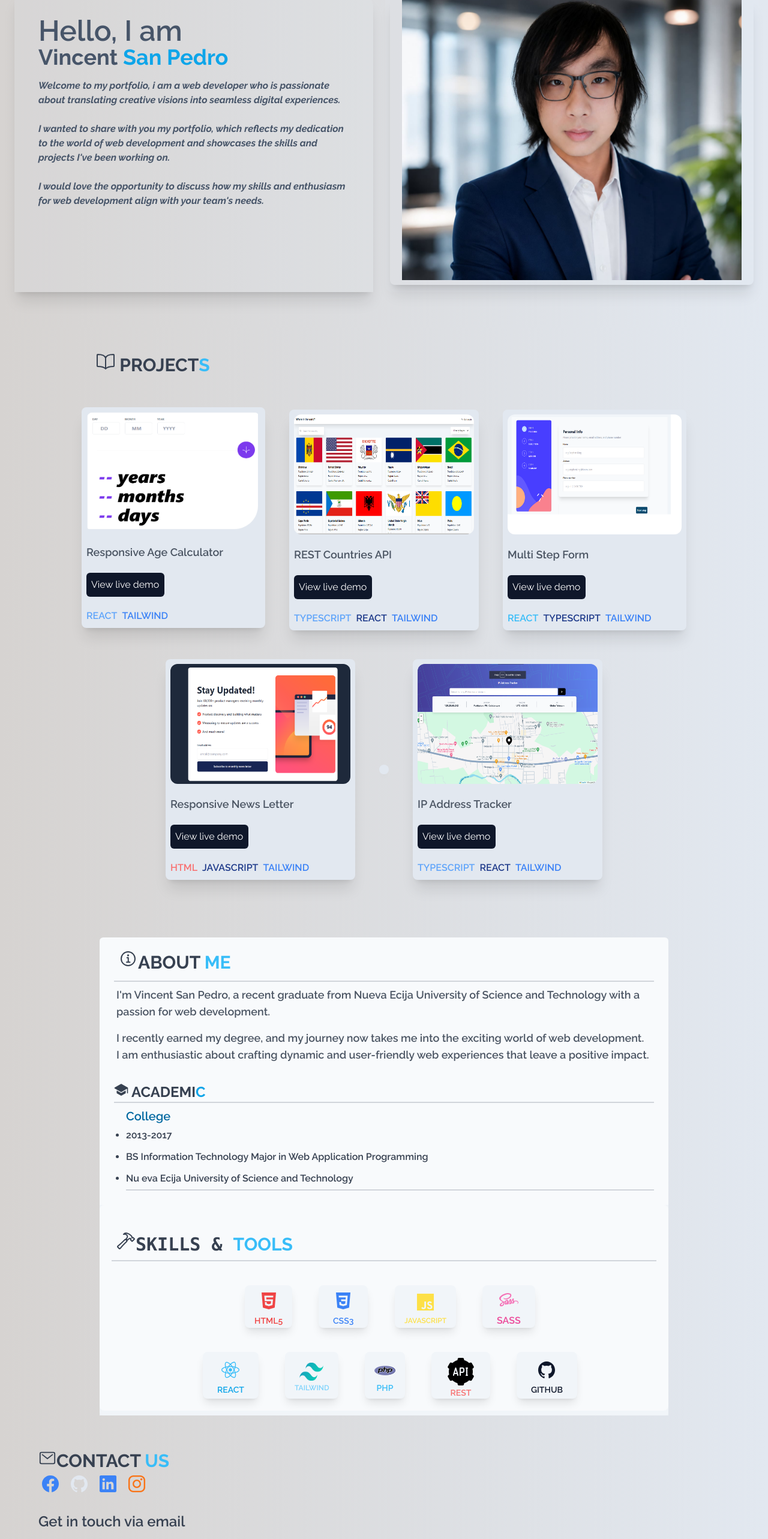
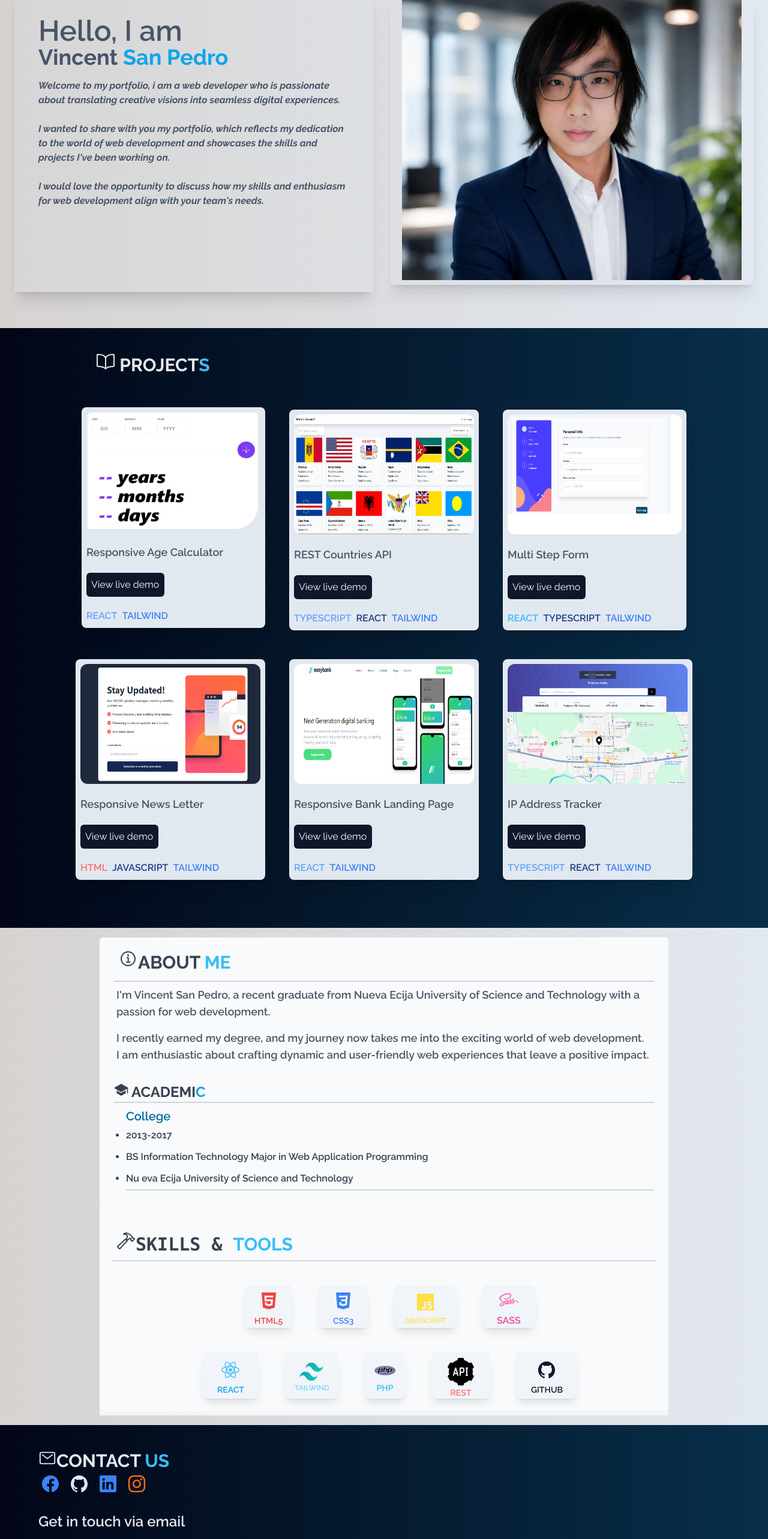
Before and after one commit to Vinzsp1992/vinz-portfolio, a React (Create React App) app: page / in a window 1280 px wide. Shown: the part 213-2779 px from the top of the page at 60% size. Built offline with nearby package versions, Linux system fonts and the light colour scheme.

Commit message:
Update: web portfolio re-design 2

```diff
--- a/src/Components/Contacts.js
+++ b/src/Components/Contacts.js
@@ -53,12 +53,12 @@ const Contacts = () => {
 
   return (
     <div id="contact" className='pb-10 lg:h-[110vh] h-[100%]
-    bg-gradient-to-r from-stone-300 to-slate-200 bg-no-repeat bg-cover pt-10'>
-        <h1 data-aos="fade-down" className='text-center lg:text-left lg:ml-16 text-3xl font-bold text-gray-700 '>
+    bg-gradient-to-r from-slate-950 to-sky-950 bg-no-repeat bg-cover pt-10'>
+        <h1 data-aos="fade-down" className='text-center lg:text-left lg:ml-16 text-3xl font-bold text-slate-200 '>
         <ion-icon name="mail-outline"></ion-icon>CONTACT<span className='text-sky-400'> US</span></h1>
 
         <Socials />
-        <h1 className='lg:ml-16 text-gray-700 font-semibold text-2xl text-center
+        <h1 className='lg:ml-16 text-slate-200 font-semibold text-2xl text-center
         lg:text-left '>Get in touch via email</h1>
 
         <div className='bg-slate-200 bg-opacity-10 m-5 p-5 pb-10 flex justify-evenly
@@ -93,8 +93,6 @@ const Contacts = () => {
         </form>
           <img src={Contactus} alt="" className='hidden lg:block rounded-lg w-[50%]'/>
 
-
-
     </div>
     </div>
   )
--- a/src/Components/Projects.js
+++ b/src/Components/Projects.js
@@ -7,9 +7,9 @@ import Ebank from '../assets/ebank.png';
 import IPAddressTracker from '../assets/IPAddress-Tracker.png'
 const Projects = () => {
   return (
-    <div id="projects" className='bg-gradient-to-r from-stone-300 to-slate-200 w-[100vw]'>
+    <div id="projects" className='bg-gradient-to-r from-slate-950 to-sky-950 w-[100vw]'>
 
-        <h1 data-aos="flip-right" className='lg:text-left text-center text-gray-700
+        <h1 data-aos="flip-right" className='lg:text-left text-center text-gray-200
         border-x-0 lg:mx-40 text-3xl font-bold pt-10 pb-2'>
             <ion-icon name="book-outline" size="large"></ion-icon> PROJECT<span className='text-3xl
             text-sky-400'>S</span></h1>
@@ -123,7 +123,7 @@ const Projects = () => {
         <div data-aos="flip-right" className='p-2 flex justify-center flex-col bg-slate-200 gap-5 rounded-lg mx-5 lg:mx-0
         shadow-xl div h-[auto] w-[auto] m-auto  relative group z-0 overflow-hidden'>
 
-            {/* <div
+            <div
             className="z-[-2] h-full w-[200%] rounded-[1em] bg-gradient-to-br from-red-600 via-yellow-200
             to-sky-200 absolute bottom-full right-0 group-hover:-rotate-90 group-hover:h-[300%] duration-500 origin-bottom-right"
             ></div>
@@ -142,7 +142,7 @@ const Projects = () => {
             <h1 className='text-blue-400'>REACT</h1>
             <h1 className="text-blue-500">TAILWIND</h1>
 
-            </div> */}
+            </div>
         </div>
         <div data-aos="flip-right" className='p-2 flex justify-center flex-col bg-slate-200 gap-5 rounded-lg mx-5 lg:mx-0
         shadow-xl div h-[auto] w-[auto] m-auto  relative group z-0 overflow-hidden'>
```
